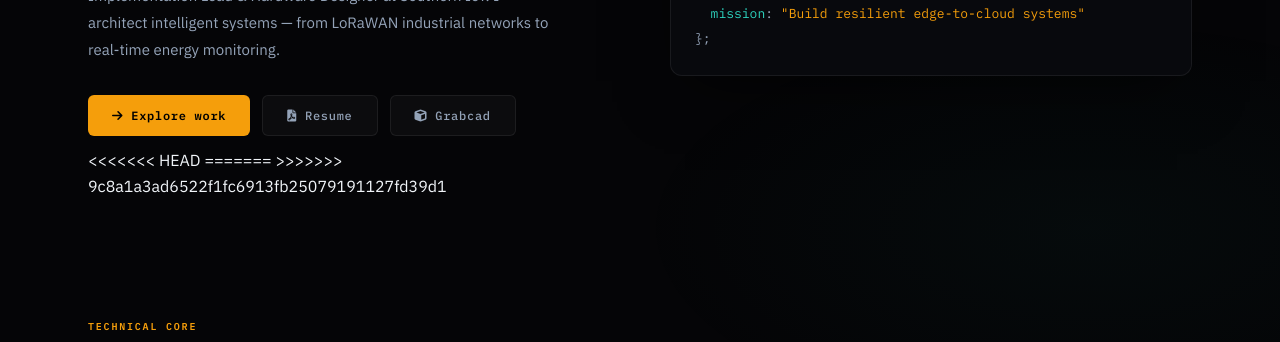
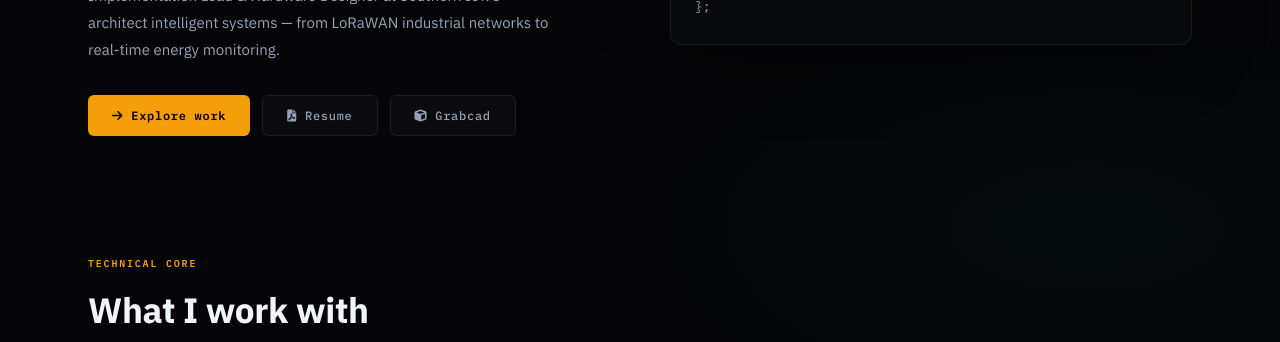
Before and after one commit to julfikerhaider2001/portfolio.alif, a plain HTML site: page index.html in a window 1280 px wide. Shown: the part 452-794 px from the top of the page. Drawn offline with Linux system fonts and the light colour scheme.

Commit message:
Removing Head dent

```diff
--- a/index.html
+++ b/index.html
@@ -637,10 +637,6 @@
             <a href="#projects" class="btn-primary"><i class="fas fa-arrow-right"></i> Explore work</a>
             <a href="My_CV.pdf" class="btn-secondary" target="_blank"><i class="fas fa-file-pdf"></i> Resume</a>
             <a href="https://grabcad.com/alif.haider-1" class="btn-secondary" target="_blank"><i class="fas fa-cube"></i> Grabcad</a>
-<<<<<<< HEAD
-=======
-            <!-- <a href="#contact" class="btn-secondary">Let's talk</a> -->
->>>>>>> 9c8a1a3ad6522f1fc6913fb25079191127fd39d1
           </div>
         </div>
 
```
